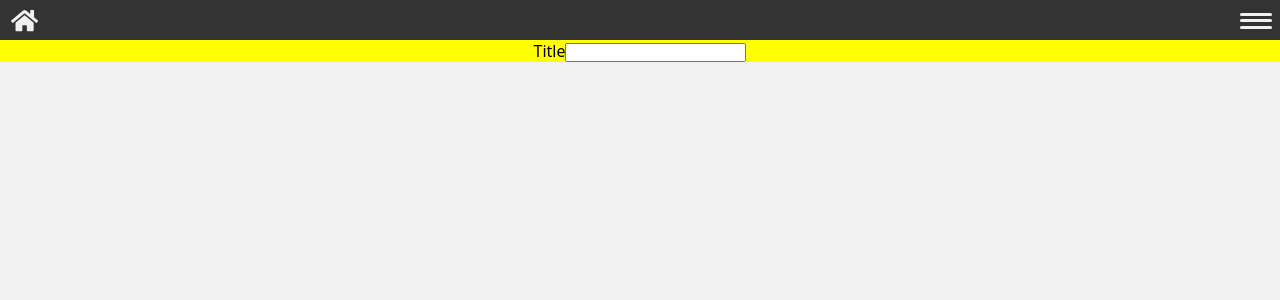
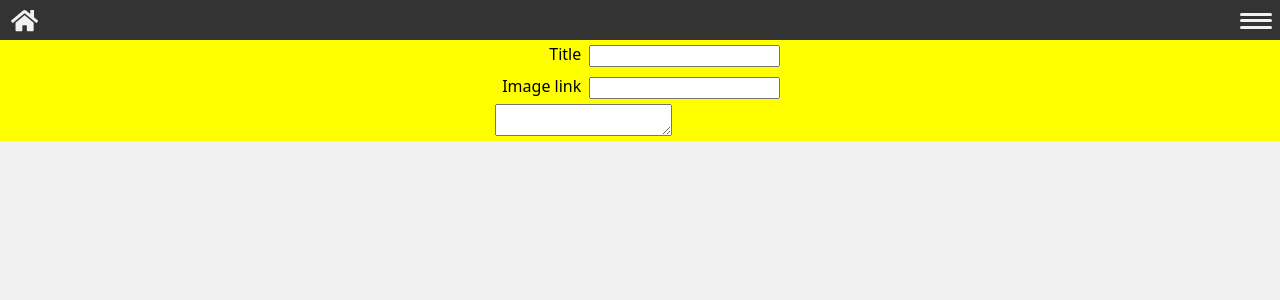
Before and after one commit to akliyachir/Mern_stack_Articles_Publishing_platform, a React (Vite) app in the folder articles_publishing_platform_v1/client/: page /create_article in a window 1280 px wide. Shown: the top 300 px of the page. Built offline with nearby package versions, Linux system fonts and the light colour scheme.

Commit message:
mern stack, articles publishing platform, with user auth, building, working on create a new article form

```diff
--- /dev/null
+++ b/articles_publishing_platform_v1/client/src/UserComponents/1-InputFormTemplate/InputFormTemplate.css
@@ -0,0 +1,18 @@
+.InputFormTemplateContainer {
+  display: flex;
+  justify-content: center;
+  align-items: center;
+  gap: 0.5rem;
+  padding: 0.3rem;
+}
+
+.InputFormTemplateContainer input {
+  padding: 0.1rem 0.4rem;
+  width: 70%;
+}
+
+.InputFormTemplateContainer label {
+  width: 30%;
+  transform: translateY(-0.12rem);
+  text-align: right;
+}
--- /dev/null
+++ b/articles_publishing_platform_v1/client/src/UserComponents/1-InputFormTemplate/InputFormTemplate.jsx
@@ -0,0 +1,22 @@
+import './InputFormTemplate.css';
+
+export default function InputFormTemplate({
+  label,
+  type,
+  name,
+  value,
+  handleInputOnChange,
+}) {
+  return (
+    <div className='InputFormTemplateContainer'>
+      <label htmlFor='article_title'>{label}</label>
+      <input
+        type={type}
+        name={name}
+        id={name}
+        value={value}
+        onChange={handleInputOnChange}
+      />
+    </div>
+  );
+}
--- a/articles_publishing_platform_v1/client/src/UserPages/1-CreateArticle/CreateArticle.jsx
+++ b/articles_publishing_platform_v1/client/src/UserPages/1-CreateArticle/CreateArticle.jsx
@@ -1,3 +1,4 @@
+import InputFormTemplate from '../../UserComponents/1-InputFormTemplate/InputFormTemplate';
 import './CreateArticle.css';
 import { useState } from 'react';
 
@@ -5,8 +6,9 @@ export default function CreateArticle() {
   // -- form data useState
   const [createArticleFormData, setCreateArticleFormData] = useState({
     article_title: '',
+    article_image_url: '',
   });
-  const { article_title } = createArticleFormData;
+  const { article_title, article_image_url } = createArticleFormData;
   //-- handle submitNewArticleData
   const submitNewArticleData = () => {};
   //-- auto handle Input On Change
@@ -21,16 +23,21 @@ export default function CreateArticle() {
     <div className='CreateArticle'>
       <div className='CreateArticleContent'>
         <form onSubmit={submitNewArticleData}>
-          <div className='articleInputContainer'>
-            <label htmlFor='article_title'>Title</label>
-            <input
-              type='text'
-              name='article_title'
-              id='article_title'
-              value={article_title}
-              onChange={handleInputOnChange}
-            />
-          </div>
+          <InputFormTemplate
+            label='Title'
+            type='text'
+            name='article_title'
+            value={article_title}
+            handleInputOnChange={handleInputOnChange}
+          />
+          <InputFormTemplate
+            label='Image link'
+            type='text'
+            name='article_image_url'
+            value={article_image_url}
+            handleInputOnChange={handleInputOnChange}
+          />
+          <textarea name=''></textarea>
         </form>
       </div>
     </div>
```
Also changed, not shown: articles_publishing_platform_v1/client/src/UserComponents/2-TextAreaFormTemplate/TextAreaFormTemplate.jsx (added).
